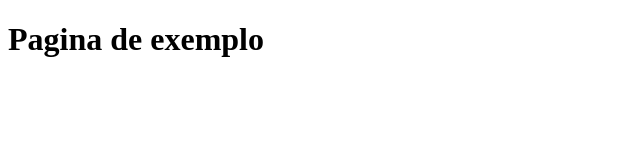
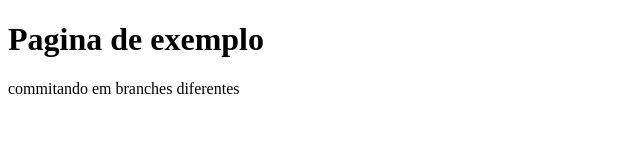
Before and after one commit to vetongameleira/novoTeste, a plain HTML site: page index.html in a window 1280 px wide. Shown: the whole page, without its empty margins (0-640 px from the left). Drawn offline with Linux system fonts and the light colour scheme.

Commit message:
alteracao na index.html

```diff
--- a/index.html
+++ b/index.html
@@ -6,5 +6,6 @@
 	</head>
 	<body>
 		<h1>Pagina de exemplo</h1>
+        <p>commitando em branches diferentes</p>
 	</body>
 </html>
```
